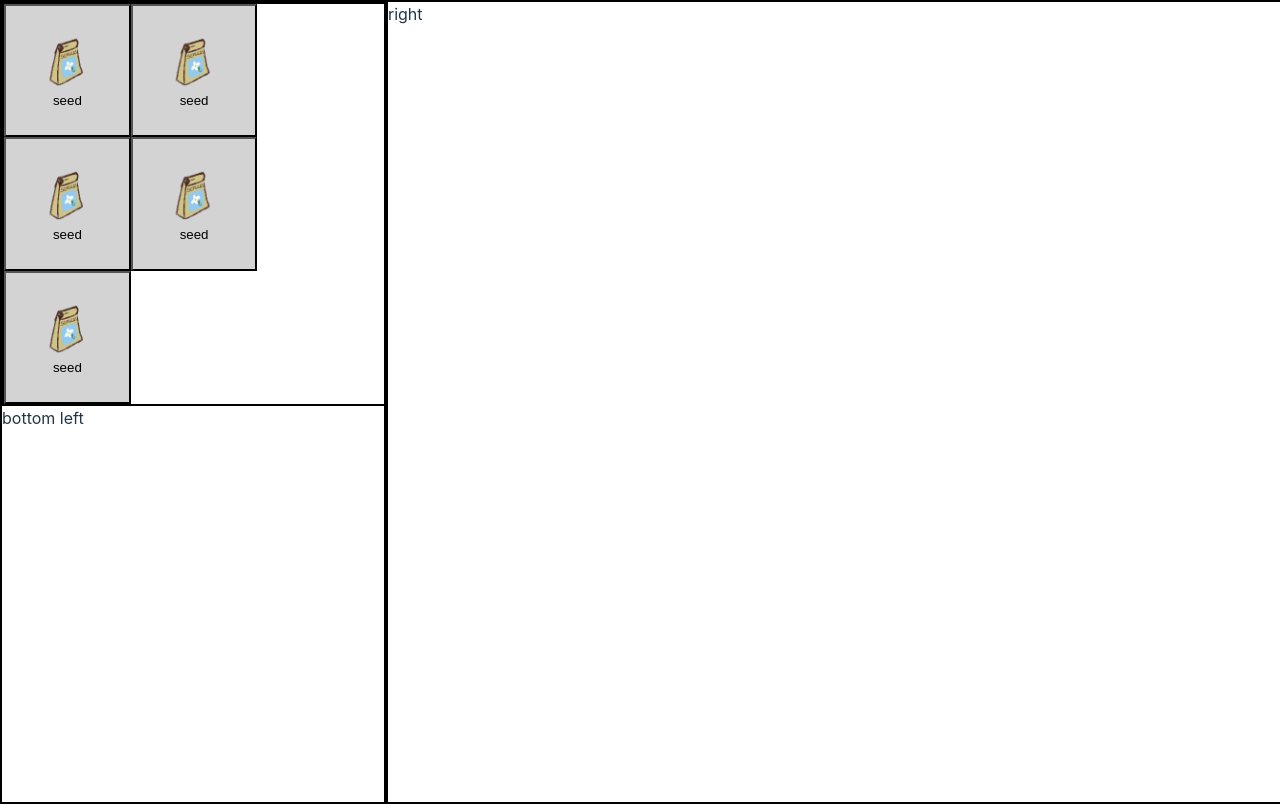
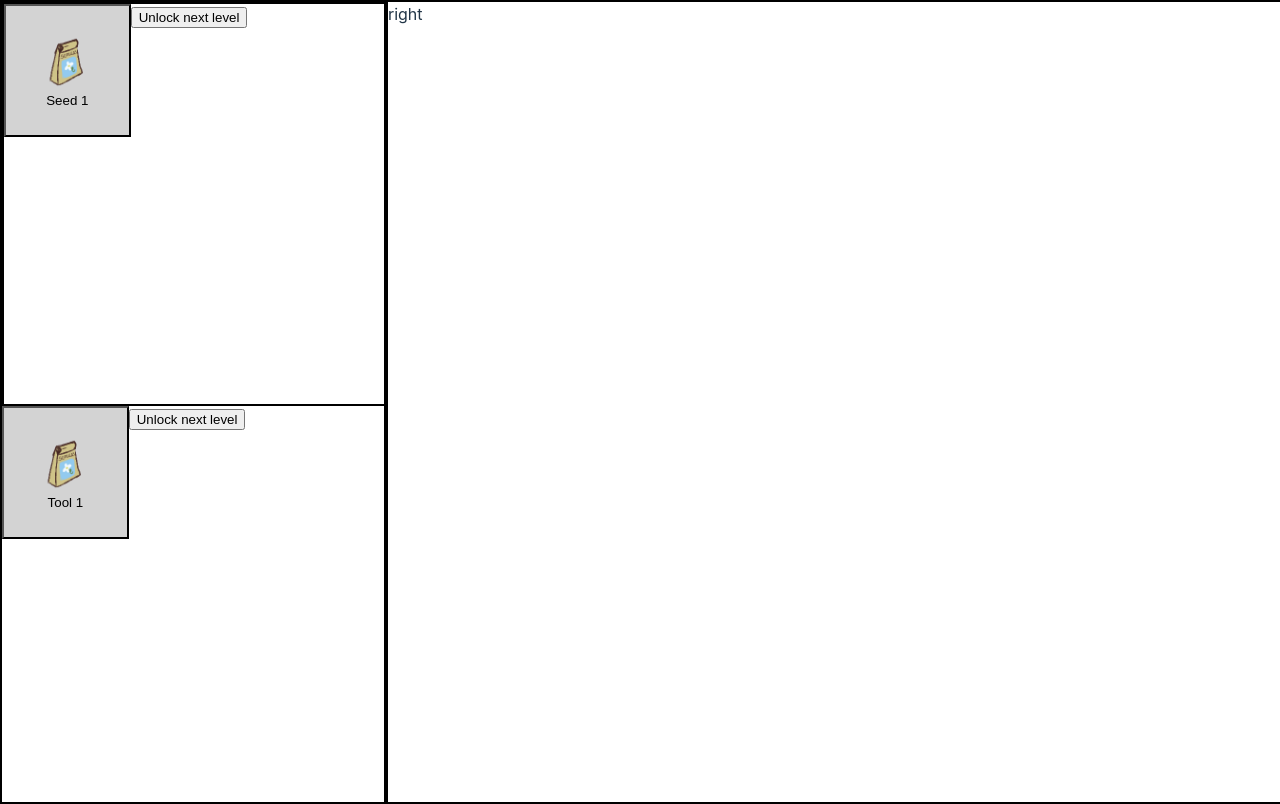
Before and after one commit to SuperchupuDev/eden, a React (Vite) app: page / in a window 1280 px wide. Built offline with nearby package versions, Linux system fonts and the light colour scheme.

Commit message:
selector

```diff
--- a/biome.json
+++ b/biome.json
@@ -30,6 +30,7 @@
       },
       "style": {
         "noNegationElse": "error",
+        "noNonNullAssertion": "off",
         "useBlockStatements": "error",
         "useConsistentArrayType": "error",
         "useEnumInitializers": "off",
--- a/src/App.css
+++ b/src/App.css
@@ -39,4 +39,9 @@ body {
 
 .selector > img {
   width: 4.5vw;
+  pointer-events: none;
 }
+
+.selected {
+  background: #a0a0a0;
+}
--- a/src/App.tsx
+++ b/src/App.tsx
@@ -1,23 +1,19 @@
-import { useState } from 'react';
 import './App.css';
 
-import { Seed } from './components/Seed';
+import { SeedSelector } from './components/SeedSelector';
+import { ToolSelector } from './components/ToolSelector';
 
 function App() {
-  const [count, setCount] = useState(0);
-
   return (
     <>
       <div id="side">
         <div id="left-side">
           <div id="top-left">
-            <Seed />
-            <Seed />
-            <Seed />
-            <Seed />
-            <Seed />
+            <SeedSelector />
           </div>
-          <div id="bottom-left">bottom left</div>
+          <div id="bottom-left">
+            <ToolSelector />
+          </div>
         </div>
         <div id="right-side">right</div>
       </div>
--- a/src/components/Seed.tsx
+++ b/src/components/Seed.tsx
@@ -1,9 +1,16 @@
 import seedsUrl from '../assets/seeds.png';
 
-export const Seed = () => (
-  <button className="selector">
+interface SeedProps {
+  id: number;
+  selected: boolean;
+  setSelected: (id: number | null) => void;
+  name: string;
+}
+
+export const Seed = ({ id, name, selected, setSelected }: SeedProps) => (
+  <button className={`selector ${selected ? 'selected' : ''}`} onClick={() => setSelected(selected ? null : id)}>
     <img src={seedsUrl} />
     <br />
-    seed
+    {name}
   </button>
 );
--- /dev/null
+++ b/src/components/SeedSelector.tsx
@@ -0,0 +1,53 @@
+import { useState } from 'react';
+import { Selector } from './Selector';
+
+const data = [
+  {
+    id: 1,
+    name: 'Seed 1'
+  },
+  {
+    id: 2,
+    name: 'Seed 2'
+  },
+  {
+    id: 3,
+    name: 'Seed 3'
+  },
+  {
+    id: 4,
+    name: 'Seed 4'
+  },
+  {
+    id: 5,
+
+    name: 'Seed 5'
+  },
+  {
+    id: 6,
+    name: 'Seed 6'
+  },
+  {
+    id: 7,
+    name: 'Seed 7'
+  },
+  {
+    id: 8,
+    name: 'Seed 8'
+  },
+  {
+    id: 9,
+    name: 'Seed 9'
+  }
+];
+
+export const SeedSelector = () => {
+  const [selected, setSelected] = useState<number | null>(null);
+  const [level, setLevel] = useState<number>(1);
+
+  return (
+    <div>
+      <Selector data={data} level={level} setLevel={setLevel} selected={selected} setSelected={setSelected} />
+    </div>
+  );
+};
--- /dev/null
+++ b/src/components/Selector.tsx
@@ -0,0 +1,22 @@
+import { Seed } from "./Seed";
+
+interface SelectorProps {
+  data: { id: number; name: string }[];
+  level: number;
+  setLevel: (level: number) => void;
+  selected: number | null;
+  setSelected: (id: number | null) => void;
+}
+
+export const Selector = ({ data, level, setLevel, selected, setSelected }: SelectorProps) => {
+  return (
+    <>
+      {data.map(({ id, name }) =>
+        level >= id ? (
+          <Seed key={id} id={id} name={name} selected={id === selected} setSelected={setSelected} />
+        ) : null
+      )}
+      <input type="button" value="Unlock next level" onClick={() => setLevel(level + 1)} />
+    </>
+  );
+};
--- /dev/null
+++ b/src/components/ToolSelector.tsx
@@ -0,0 +1,53 @@
+import { useState } from 'react';
+import { Selector } from './Selector';
+
+const data = [
+  {
+    id: 1,
+    name: 'Tool 1'
+  },
+  {
+    id: 2,
+    name: 'Tool 2'
+  },
+  {
+    id: 3,
+    name: 'Tool 3'
+  },
+  {
+    id: 4,
+    name: 'Tool 4'
+  },
+  {
+    id: 5,
+
+    name: 'Tool 5'
+  },
+  {
+    id: 6,
+    name: 'Tool 6'
+  },
+  {
+    id: 7,
+    name: 'Tool 7'
+  },
+  {
+    id: 8,
+    name: 'Tool 8'
+  },
+  {
+    id: 9,
+    name: 'Tool 9'
+  }
+];
+
+export const ToolSelector = () => {
+  const [selected, setSelected] = useState<number | null>(null);
+  const [level, setLevel] = useState<number>(1);
+
+  return (
+    <div>
+      <Selector data={data} level={level} setLevel={setLevel} selected={selected} setSelected={setSelected} />
+    </div>
+  );
+};
--- a/src/index.css
+++ b/src/index.css
@@ -49,10 +49,10 @@ h1 {
 button:hover {
   border-color: #646cff;
 }
-button:focus,
+/* button:focus,
 button:focus-visible {
   outline: 4px auto -webkit-focus-ring-color;
-}
+} */
 
 @media (prefers-color-scheme: light) {
   :root {
```
